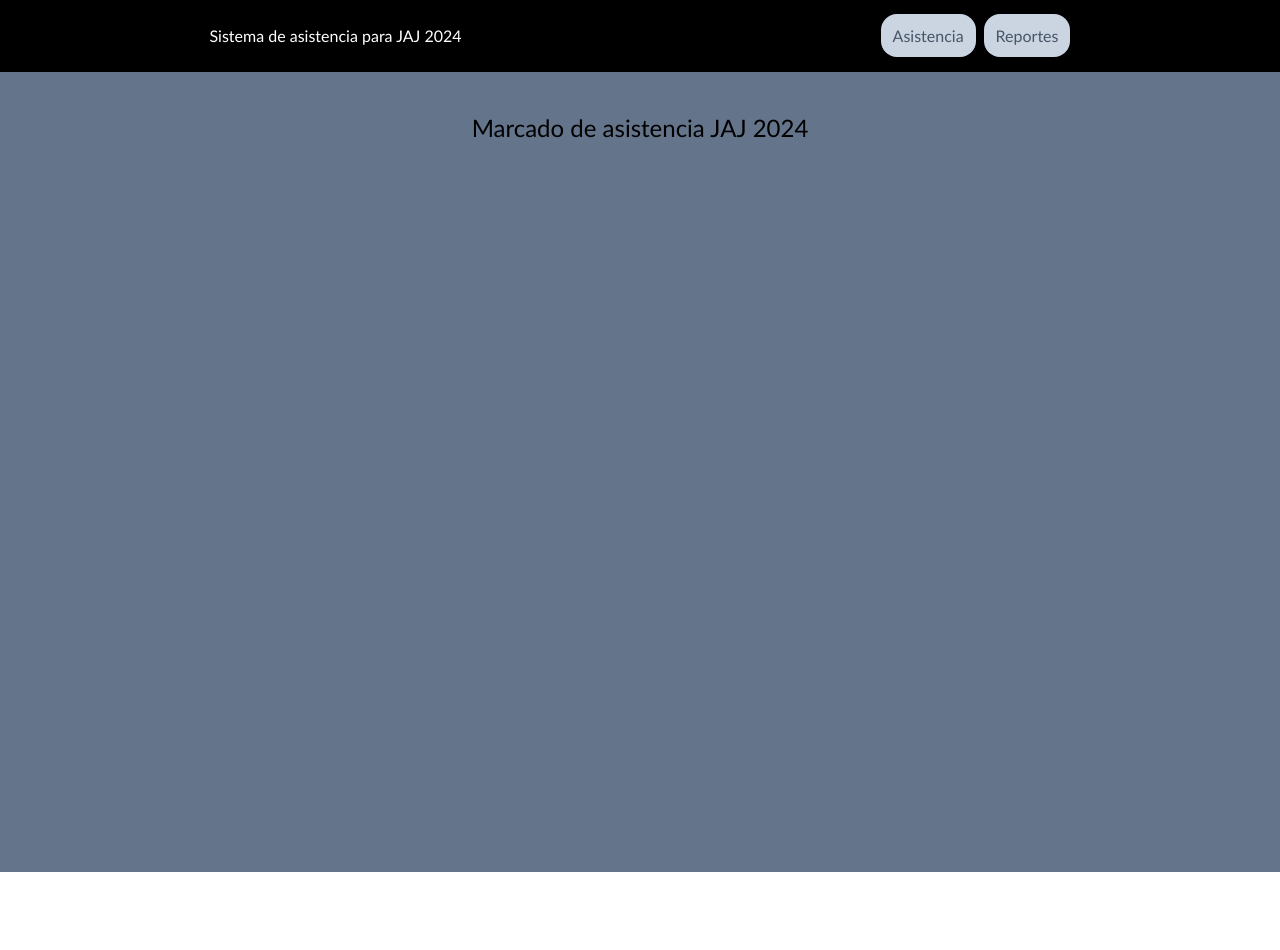
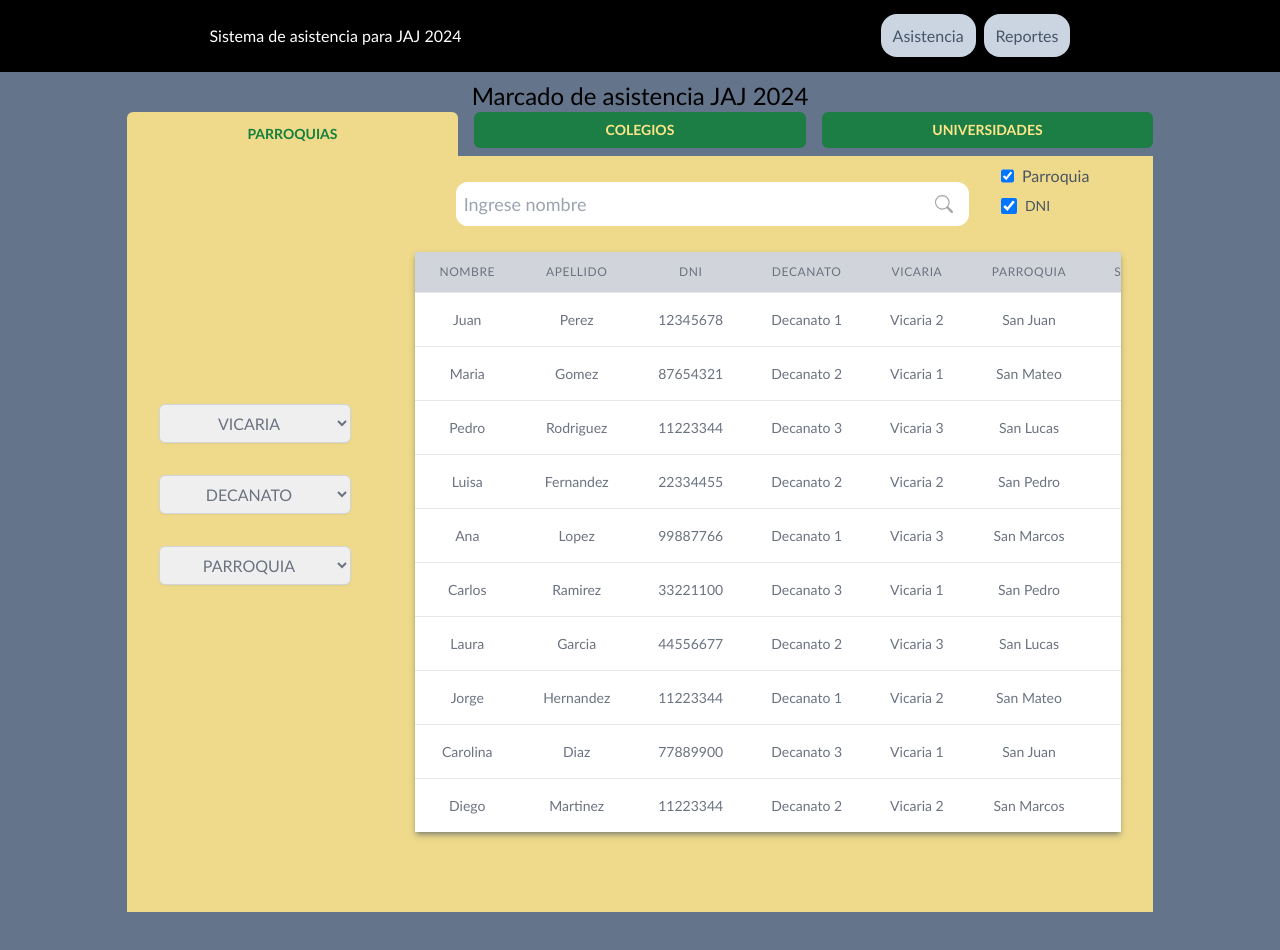
Before and after one commit to Johguxo/assistance-control, a Next.js app: page / in a window 1280 px wide. Shown: the top 950 px of the page. Before the commit the page ends 872 px from the top, so only its background shows below. Built offline with nearby package versions, Linux system fonts and the light colour scheme.

Commit message:
fix import component

```diff
--- a/src/app/page.tsx
+++ b/src/app/page.tsx
@@ -1,14 +1,13 @@
+import { ContAsist } from "@/components/asistencia/ContAsist";
 import Image from "next/image";
 
 export default function InitialPage() {
   return (
-    <main className="flex min-h-screen flex-col items-center justify-between p-10 bg-slate-500">
+    <main className="flex min-h-screen flex-col items-center justify-between p-20 bg-slate-500">
       <h1 className="text-2xl">
         Marcado de asistencia JAJ 2024
       </h1>
-      <div>
-
-      </div>
+     <ContAsist/>
     </main>
   );
 }
--- a/src/app/report/page.tsx
+++ b/src/app/report/page.tsx
@@ -2,7 +2,7 @@ import Image from "next/image";
 
 export default function Report() {
   return (
-    <main className="flex min-h-screen flex-col items-center justify-between p-10 bg-slate-500">
+    <main className="flex min-h-screen flex-col items-center justify-between p-20 bg-slate-500">
       <h1 className="text-2xl">
         Reportes
       </h1>
--- a/src/components/Header.tsx
+++ b/src/components/Header.tsx
@@ -4,7 +4,7 @@ import { ButtonLink } from "./ButtonLink"
 
 export const Header = () => {
   return (
-    <header className="bg-black text-white flex flex-row justify-around py-6">
+    <header className="bg-black text-white flex flex-row justify-around py-6 fixed w-full">
       <h1>Sistema de asistencia para JAJ 2024</h1>
       <nav >
         <ul className="flex flex-row gap-2">
--- a/src/components/asistencia/ContAsist.tsx
+++ b/src/components/asistencia/ContAsist.tsx
@@ -53,7 +53,7 @@ export const ContAsist: React.FC = () => {
                     UNIVERSIDADES
                 </button>
             </div>
-            <div className='flex items-center justify-center bg-amber-200/90 flex w-full pb-20'>
+            <div className='items-center justify-center bg-amber-200/90 flex w-full pb-20'>
                 {/* Select */}
                 {
                     selectedOption === 1 ? (
@@ -90,7 +90,7 @@ export const ContAsist: React.FC = () => {
                 <div className='flex flex-col w-3/4 h-full items-center'>
                     {/* SearchBar */}
                     <div className='flex justify-center items-center py-2 gap-8 w-full'>
-                        <div className="bg-white flex block w-4/6 h-2/3 border-gray-400 rounded-xl">
+                        <div className="bg-white flex w-4/6 h-2/3 border-gray-400 rounded-xl">
                             <input
                                 className="font-normal text-lg bg-white text-gray-500 block w-full py-2 px-2 border-gray-400 rounded-xl focus:outline-none"
                                 type="text"
@@ -158,13 +158,13 @@ export const ContAsist: React.FC = () => {
                                     }
                                     {
                                         selectedOption === 1 ? (
+                                            showParroquia && (
                                                 <>
                                                 <th className="px-6 py-3 text-center text-xs font-medium text-gray-500 uppercase tracking-wider">Decanato</th>
                                                 <th className="px-6 py-3 text-center text-xs font-medium text-gray-500 uppercase tracking-wider">Vicaria</th>
-                                                {showParroquia && (
                                                 <th className="px-6 py-3 text-center text-xs font-medium text-gray-500 uppercase tracking-wider">Parroquia</th>
-                                                )}
                                                 </>
+                                            )
                                         ) : null
 
                                     }
@@ -195,13 +195,13 @@ export const ContAsist: React.FC = () => {
                                         }
                                         {
                                             selectedOption === 1 ? (
+                                                showParroquia && (
                                                     <>
                                                     <td className="px-6 py-4 text-center whitespace-nowrap text-sm text-gray-500">{row.decanato}</td>
                                                     <td className="px-6 py-4 text-center whitespace-nowrap text-sm text-gray-500">{row.vicaria}</td>
-                                                    {showParroquia && (
                                                     <td className="px-6 py-4 text-center whitespace-nowrap text-sm text-gray-500">{row.church}</td>
-                                                    )}
                                                     </>
+                                                )
                                             )
                                                 : null
 
```
Lines whose indentation alone changed are shown as unchanged.
